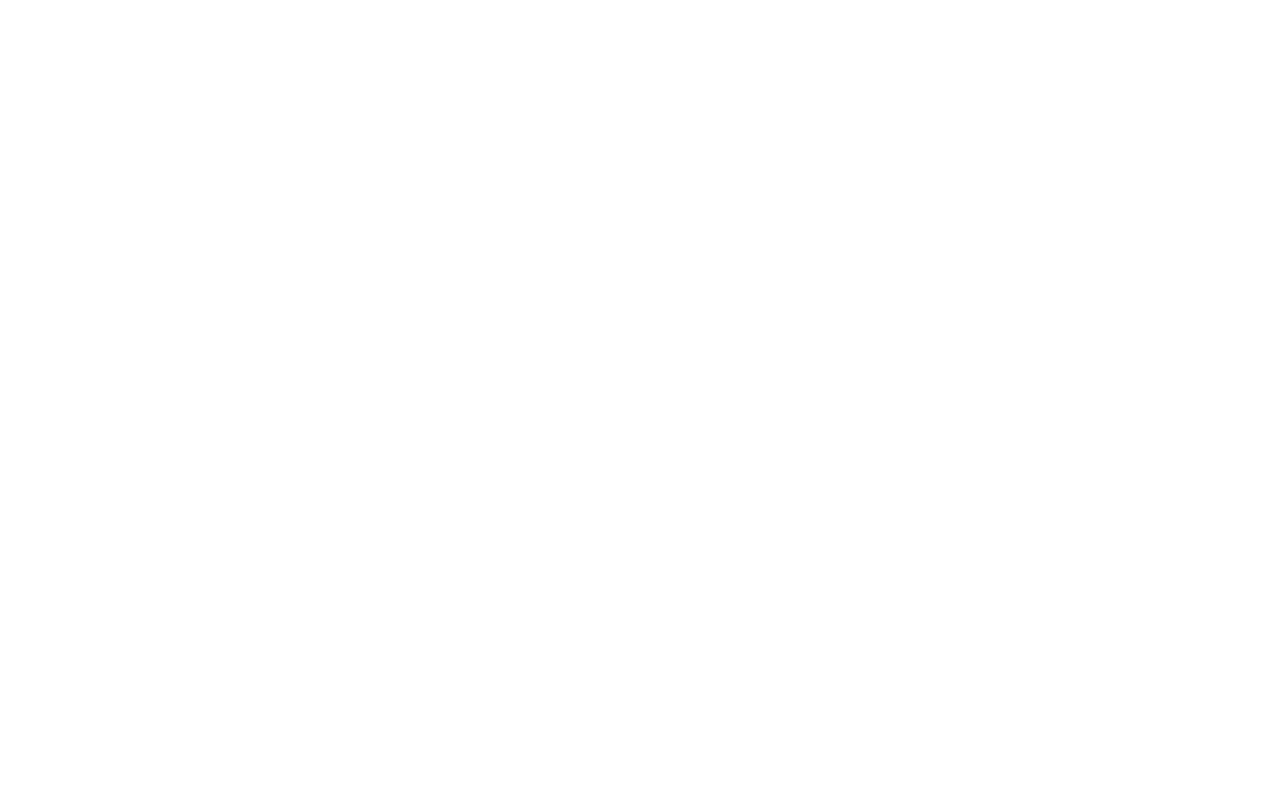
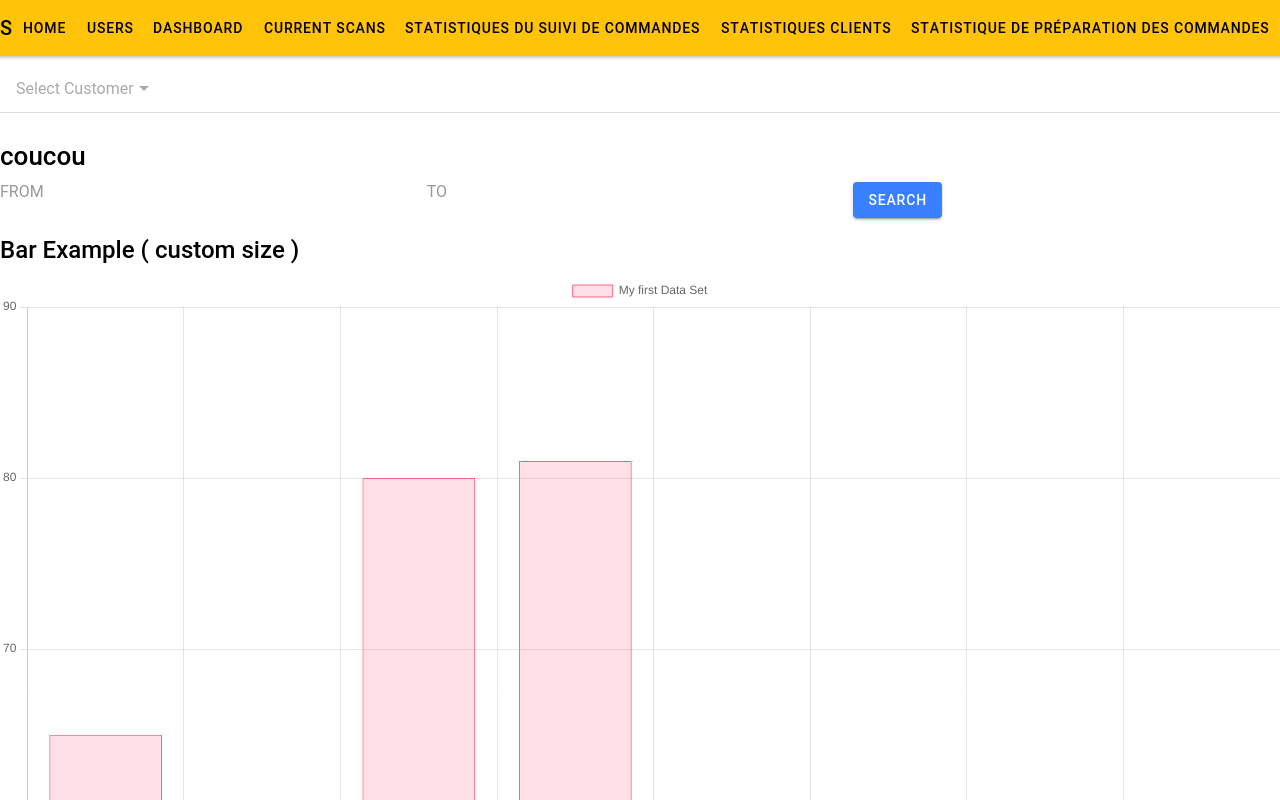
Before and after one commit to Yacino99/LRI-React-Mobile, a React (Create React App) app: page /orders-preparation in a window 1280 px wide. Built offline with nearby package versions, Linux system fonts and the light colour scheme; sample sign-in values are in the browser's storage.

Commit message:
line charts kinda done

```diff
--- a/src/App.tsx
+++ b/src/App.tsx
@@ -29,6 +29,7 @@
 import CurrentScans from './pages/CurrentScans';
 import OrdersTracking from './pages/OrdersTracking';
 import CustomerStat from './pages/CustomerStat';
+import { OrdersPreparation } from './pages/OrdersPreparation';
 
 
 
@@ -48,6 +49,8 @@
         <Route path="/dashboard" component={Dashboard} exact={true} />
         <Route path="/orders_tracking" component={OrdersTracking} exact={true} />
         <Route path="/customer-stat" component={CustomerStat} exact={true} />
+        <Route path="/orders-preparation" component={OrdersPreparation} exact={true} />
+
 
         <Route exact path="/" render={() => <Redirect to="/login" />} />
       </IonRouterOutlet>
--- a/src/components/Menu.tsx
+++ b/src/components/Menu.tsx
@@ -42,6 +42,9 @@
             <IonItem button routerLink={"/customer-stat"} routerDirection="none">
               <IonLabel>Statistiques Clients</IonLabel>
             </IonItem>
+            <IonItem button routerLink={"/orders-preparation"} routerDirection="none">
+              <IonLabel>Statistique de préparation des commandes</IonLabel>
+            </IonItem>
           </IonMenuToggle>
         </IonList>
       </IonContent>
--- a/src/components/NavButtons.tsx
+++ b/src/components/NavButtons.tsx
@@ -28,6 +28,8 @@
           <IonButton routerLink={"/current-scans"}>Current Scans</IonButton>
           <IonButton routerLink={"/orders_tracking"}>Statistiques du suivi de Commandes</IonButton>
           <IonButton routerLink={"/customer-stat"}>Statistiques Clients</IonButton>
+          <IonButton routerLink={"/orders-preparation"}>Statistique de préparation des commandes</IonButton>
+
         </>
       )}
     </div>
--- a/src/pages/Home.tsx
+++ b/src/pages/Home.tsx
@@ -4,24 +4,7 @@
 import { NavButtons } from '../components/NavButtons';
 
 
-import { Chart as ChartJS, registerables } from 'chart.js';
-import { Bar } from "react-chartjs-2";
-ChartJS.register(...registerables);
 
-const data = {
-  labels: ['Janvier' , 'fevrier' , 'mars' , 'avril' , 'mai','juin','juillet','aout'],
-  datasets : [
-    {
-      label: 'My first Data Set',
-      backgroundColor: 'rgba(255,99,132,0.2)',
-      borderColor: 'rgba(255,99,132,1)',
-      borderWidth: 1 ,
-      hoverBackgroundColor : 'rgba(255,99,132,0.4)',
-      hoverBorderColor : 'rgba(255,99,132,1)',
-      data: [65,59,80,81,56,55,41,10]
-    }
-  ]
-};
 
 const Home: React.FC = () => {
 
@@ -41,23 +24,8 @@
     <IonContent fullscreen>
 
 
+      <h1>this is a home page</h1>
 
-      <div>
-        <h2>Bar Example ( custom size )</h2>
-        <Bar
-          data={data}
-          width={80}
-          height={100}
-          options={{maintainAspectRatio:true}}
-          />
-
-        <Bar
-          data={data}
-          width={80}
-          height={100}
-          options={{maintainAspectRatio:true}}
-          />
-      </div>
 
     </IonContent>
   </IonPage>
--- /dev/null
+++ b/src/pages/OrdersPreparation.tsx
@@ -0,0 +1,221 @@
+import { IonButton, IonButtons, IonCol, IonContent, IonDatetime, IonGrid, IonHeader, IonPage, IonRow, IonTitle, IonToolbar } from "@ionic/react";
+import React, { useState } from "react";
+import { NavButtons } from "../components/NavButtons";
+import { Chart as ChartJS, registerables } from 'chart.js';
+import { Bar , Line } from "react-chartjs-2";
+import DropdownMenuCustomers, { exportedCustomerValue } from '../components/DropdownMenuCustomers';
+
+ChartJS.register(...registerables);
+
+
+const jsonData = [[0,0.7,2.14,0.02,0,0.06,0,100,99.30245535714286,98.48400297619048,99.98139880952381,100,99.96279761904762,100,"#b54138"],[0,15.43,0.01,0.26,0.79,0.06,0.27,100,84.5703125,99.9906994047619,99.78608630952381,99.46056547619048,99.96279761904762,99.97209821428571,"#5c79d7"],[0,14.88,52.34,42.41,45.46,48.21,0,100,85.11904761904762,62.83482142857143,64.89025297619048,69.00111607142857,68.10825892857143,100,"#c3975a"],[0,68.86,45.49,57.23,53.73,51.29,99.64,100,31.13839285714286,67.69903273809524,52.622767857142854,63.364955357142854,66.07142857142857,89.76934523809524,"#3C578C"]];
+const selectedData:any = jsonData[3];
+
+const couleur:string =  selectedData[14];
+const num1:number = selectedData[7] , num2:number = selectedData[8] , num3:number = selectedData[9] , num4:number = selectedData[10], num5:number = selectedData[11] , num6:number = selectedData[12], num7:number = selectedData[13]
+
+const data = {
+  labels: ['Janvier' , 'fevrier' , 'mars' , 'avril' , 'mai','juin','juillet','aout'],
+  datasets : [
+    {
+      label: 'My first Data Set',
+      backgroundColor: 'rgba(255,99,132,0.2)',
+      borderColor: 'rgba(255,99,132,1)',
+      borderWidth: 1 ,
+      hoverBackgroundColor : 'rgba(255,99,132,0.4)',
+      hoverBorderColor : 'rgba(255,99,132,1)',
+      data: [65,59,80,81,56,55,41,10]
+    }
+  ]
+};
+
+const tempData = {
+  labels: ["Dimanche", "Lundi", "Mardi", "Mercredi", "jeudi", "Vendredi" , "Samedi"],
+  datasets: [
+    {
+      label: "imprimées ce jour après 13H et envoyées le lendemain",
+      data: [0,0, 0, 0, 0, 0, 0],
+      fill: false,
+      backgroundColor: "rgba(75,192,192,0.2)",
+      borderColor: "#b54138" // rouge
+    },
+    {
+      label: "imprimées ce jour avant 13H et envoyées le lendemain",
+      data: [0,0, 0, 0, 0, 0, 0],
+      fill: false,
+      borderColor: "#5c79d7" // bleu claire
+    },
+    {
+      label: "imprimées ce jour après 13H et envoyées le jour même",
+      data: [0,0, 0, 0, 0, 0, 0],
+      fill: false,
+      borderColor: "#c3975a" // jaune
+    },
+    {
+      label: "imprimées ce jour avant 13H et envoyées le jour même",
+      data: [0,0, 0, 0, 0, 0, 0],
+      fill: false,
+      borderColor: "#3C578C" // bleu foncé
+    }
+  ]
+};
+
+
+export const OrdersPreparation : React.FC = () => {
+
+    const token:any= sessionStorage.getItem('x-api-token');
+    var dateFrom: any , dateTo: any;
+
+    const [histogramData , setHistogramData] = useState([]);
+    const [lineData , setLineData] = useState(tempData);
+    const [fetchedLinedData , setFetchedLinedData]  = useState([]);
+
+    function setDateFrom(a:any){
+      var formatedDate = a.slice(0,a.indexOf('T')) ;
+      dateFrom = formatedDate;
+    }
+
+    function setDateTo(a:any){
+      var formatedDate = a.slice(0,a.indexOf('T')) ;
+      dateTo = formatedDate;
+    }
+
+    const configureLineData =  async (data:any) =>{
+
+        //alert('ici')
+        var dataAfter13hDemain;
+        var dataBefore13hDemain;
+        var dataAfter13hToday;
+        var dataBefore13hToday;
+
+        dataAfter13hDemain = data.map( (obj:any) => { return obj["sameDay_before_13H"];   } );
+        dataAfter13hDemain = dataAfter13hDemain.map( (item:any) => {return parseFloat(item)} );
+        dataAfter13hDemain.unshift(0);
+
+        dataBefore13hDemain = data.map( (obj:any) => { return obj["nextDay_before_13H"] } );
+        dataBefore13hDemain = dataBefore13hDemain.map( (item:any) => {return parseFloat(item)} );
+        dataBefore13hDemain.unshift(0);
+
+        dataAfter13hToday = data.map( (obj:any) => { return obj["sameDay_after_13H"] } );
+        dataAfter13hToday = dataAfter13hToday.map( (item:any) => {return parseFloat(item)} );
+        dataAfter13hToday.unshift(0);
+
+        dataBefore13hToday = data.map( (obj:any) => { return obj["nextDay_before_13H"] } );
+        dataBefore13hToday = dataBefore13hToday.map( (item:any) => {return parseFloat(item)} );
+        dataBefore13hToday.unshift(0);
+
+        //console.log(dataAfter13hDemain,dataBefore13hDemain , dataAfter13hToday,dataBefore13hToday);
+
+        const  finalData = {
+            labels: ["Dimanche", "Lundi", "Mardi", "Mercredi", "jeudi", "Vendredi" , "Samedi"],
+            datasets: [
+              {
+                label: "imprimées ce jour après 13H et envoyées le lendemain",
+                data: dataAfter13hDemain,
+                fill: false,
+                backgroundColor: "rgba(75,192,192,0.2)",
+                borderColor: "#b54138" // rouge
+              },
+              {
+                label: "imprimées ce jour avant 13H et envoyées le lendemain",
+                data: dataBefore13hDemain,
+                fill: false,
+                borderColor: "#5c79d7" // bleu claire
+              },
+              {
+                label: "imprimées ce jour après 13H et envoyées le jour même",
+                data: dataAfter13hToday,
+                fill: false,
+                borderColor: "#c3975a" // jaune
+              },
+              {
+                label: "imprimées ce jour avant 13H et envoyées le jour même",
+                data: dataBefore13hToday,
+                fill: false,
+                borderColor: "#3C578C" // bleu foncé
+              }
+            ]
+          };
+
+          for(let i = 0 ; i < 1000 ; i++) ;
+
+          setLineData(finalData);
+
+          //console.log(lineData)
+
+    }
+
+    const loadLineData = async (startDate:any,endDate:any,customersList:any) => {
+
+        await fetch('http://127.0.0.1:8000/api/order_preparation_line_chart', {
+            method: 'POST',
+            headers: {
+                'Content-Type': 'application/json' ,'x-api-token' : token
+            },
+              body: JSON.stringify({
+                  'filter_from_collect_date': startDate,
+                  'filter_to_collect_date': endDate,
+                  'filter_customer_brand' : customersList
+
+              }),
+            })
+            .then(response => response.json())
+            .then(recievedData => configureLineData(recievedData));
+
+
+    }
+
+    return(
+        <IonPage>
+        <IonHeader>
+          <IonToolbar color="warning">
+            <IonTitle>Statistique de préparation des commandes</IonTitle>
+            <IonButtons slot="end">
+              <NavButtons/>
+            </IonButtons>
+          </IonToolbar>
+        </IonHeader>
+        <IonContent fullscreen>
+
+        <DropdownMenuCustomers />
+
+
+                <h1>coucou</h1>
+
+
+            <IonGrid>
+            <IonRow>
+                <IonCol>
+                <IonDatetime  placeholder='FROM' displayFormat=" YYYY-MM-DD" onIonChange={(e) => setDateFrom(e.detail.value)} />
+                </IonCol>
+                <IonCol>
+                <IonDatetime  placeholder='TO' displayFormat=" YYYY-MM-DD" onIonChange={(e) => setDateTo(e.detail.value)} />
+                </IonCol>
+                <IonCol>
+                <IonButton onClick={() => { /*getFetchedData()*/ /*console.log("incoming implementation")*/ loadLineData(dateFrom,dateTo,exportedCustomerValue)   } }>Search</IonButton>
+                </IonCol>
+            </IonRow>
+            </IonGrid>
+
+
+            <div>
+            <h2>Bar Example ( custom size )</h2>
+
+            <Bar
+                data={data}
+                width={80}
+                height={100}
+                options={{maintainAspectRatio:true}}
+            />
+
+             <Line data={lineData}  />
+
+
+
+        </div>
+
+
+        </IonContent>
+      </IonPage>
+    )
+}
--- a/src/pages/OrdersTracking.tsx
+++ b/src/pages/OrdersTracking.tsx
@@ -27,6 +27,7 @@
     const [orderTrackingByDayData , setOrderTrackingByDayData] = useState([]);
     const [orderTrackingExceptionData , setOrderTrackingExceptionData] = useState([]);
     const [orderTrackingDetailsData , setOrderTrackingDetailsData] = useState([]);
+
 
     var dateFrom: any , dateTo: any;
     function setDateFrom(a:any){
```
